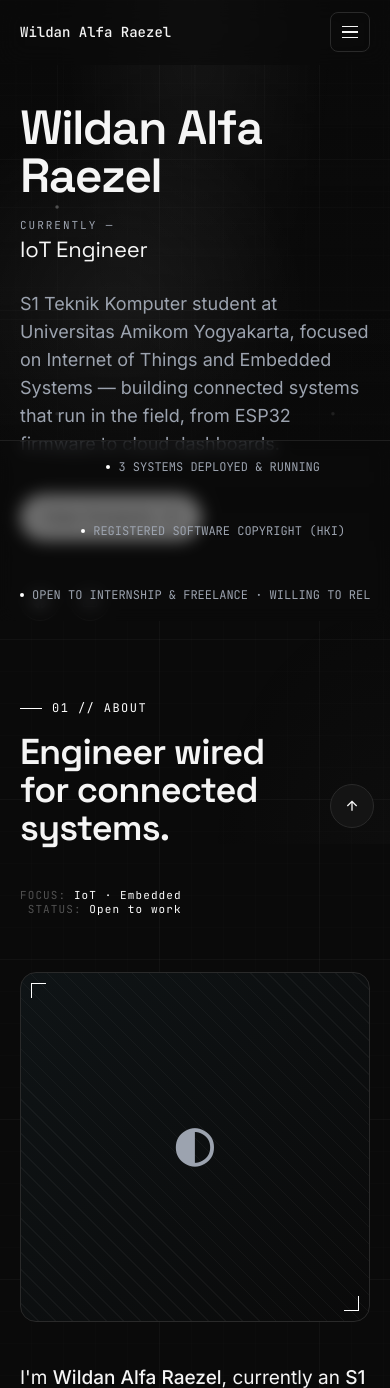
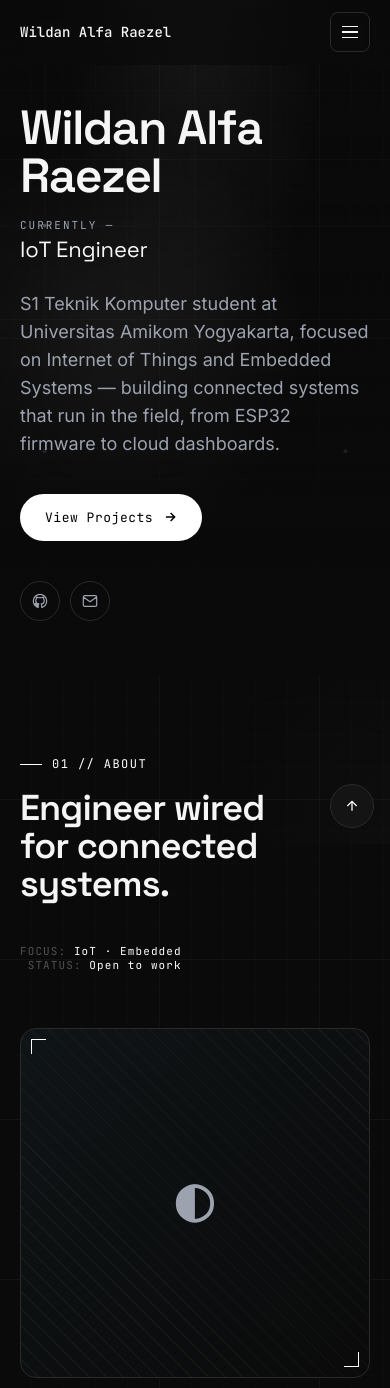
Before and after one commit to alfa219/portfolio, a Flask app: page / in a window 390 px wide. Shown: the top 1388 px of the page. Run offline with Flask 3, Linux system fonts and the light colour scheme.

Commit message:
hero: remove the bottom ticker strip entirely
Per user — the strip added little. Availability and proof still live in
About, Achievements, and Contact. Drop the markup, all ticker/strip CSS
(desktop + mobile), and the i18n keys.

Co-Authored-By: Claude Fable 5 <noreply@anthropic.com>

```diff
--- a/app/i18n/en.json
+++ b/app/i18n/en.json
@@ -26,9 +26,6 @@
   "hero_tagline": "S1 Teknik Komputer student at Universitas Amikom Yogyakarta, focused on Internet of Things and Embedded Systems — building connected systems that run in the field, from ESP32 firmware to cloud dashboards.",
   "hero_btn_projects": "View Projects",
   "hero_btn_cv": "Download CV",
-  "hero_ticker_1": "3 SYSTEMS DEPLOYED & RUNNING",
-  "hero_ticker_2": "REGISTERED SOFTWARE COPYRIGHT (HKI)",
-  "hero_ticker_3": "OPEN TO INTERNSHIP & FREELANCE · WILLING TO RELOCATE",
 
   "about_kicker": "01 // About",
   "about_title_l1": "Engineer wired",
--- a/app/i18n/id.json
+++ b/app/i18n/id.json
@@ -26,9 +26,6 @@
   "hero_tagline": "Mahasiswa S1 Teknik Komputer Universitas Amikom Yogyakarta, fokus Internet of Things dan Embedded Systems — membangun sistem terhubung yang berjalan di lapangan, dari firmware ESP32 sampai dashboard cloud.",
   "hero_btn_projects": "Lihat Proyek",
   "hero_btn_cv": "Unduh CV",
-  "hero_ticker_1": "3 SISTEM TERPASANG & BERJALAN",
-  "hero_ticker_2": "HAK CIPTA SOFTWARE TERDAFTAR (HKI)",
-  "hero_ticker_3": "TERBUKA MAGANG & FREELANCE · BERSEDIA RELOKASI",
 
   "about_kicker": "01 // Tentang",
   "about_title_l1": "Dirakit untuk",
--- a/app/static/css/main.css
+++ b/app/static/css/main.css
@@ -412,12 +412,10 @@ h2.section-title {
   .role-rotator { flex-direction: column; align-items: flex-start; gap: 4px; }
   /* Flow layout on phones: no vh-centering (mobile URL bars shift 100vh),
      and the stats strip follows the content instead of overlapping it. */
-  .hero { min-height: 0; display: block; padding: 104px 0 0; }
+  .hero { min-height: 0; display: block; padding: 104px 0 56px; }
   .hero-content { padding-top: 0; }
-  .hero-stats-strip { position: static; margin-top: 56px; }
   .stagger-name { font-size: clamp(38px, 13vw, 56px); }
   .tagline { font-size: 16px; }
-  .ticker { gap: 12px 28px; font-size: 11px; }
 }
 
 /* Old typing role styles (kept for backward compat, unused) */
@@ -431,15 +429,6 @@ h2.section-title {
 }
 .hero-socials a:hover { border-color: var(--cyan); color: var(--cyan); transform: translateY(-2px); box-shadow: 0 0 16px rgba(255, 255, 255,0.12); }
 .hero-socials svg { width: 16px; height: 16px; }
-
-.hero-stats-strip {
-  position: absolute; bottom: 0; left: 0; right: 0; border-top: 1px solid var(--border); padding: 18px 0; z-index: 2;
-  background: rgba(10,10,10,0.6); backdrop-filter: blur(8px);
-}
-.hero-stats-strip-inner { display: flex; gap: 24px; overflow: hidden; }
-.ticker { display: flex; gap: 48px; font-family: var(--font-mono); font-size: 12px; color: var(--text-2); white-space: nowrap; flex-wrap: wrap; justify-content: center; }
-.ticker span { display: inline-flex; align-items: center; gap: 8px; }
-.ticker .dot { width: 4px; height: 4px; border-radius: 50%; background: var(--cyan); }
 
 /* ---------- About ---------- */
 .about-grid { display: grid; grid-template-columns: 360px 1fr; gap: 80px; align-items: start; }
--- a/app/templates/sections/hero.html
+++ b/app/templates/sections/hero.html
@@ -145,15 +145,4 @@
     </div>
   </div>
 
-  <div class="hero-stats-strip">
-    <div class="container">
-      <div class="hero-stats-strip-inner">
-        <div class="ticker">
-          <span><span class="dot"></span>{{ t.hero_ticker_1 }}</span>
-          <span><span class="dot"></span>{{ t.hero_ticker_2 }}</span>
-          <span><span class="dot"></span>{{ t.hero_ticker_3 }}</span>
-        </div>
-      </div>
-    </div>
-  </div>
 </section>
```
